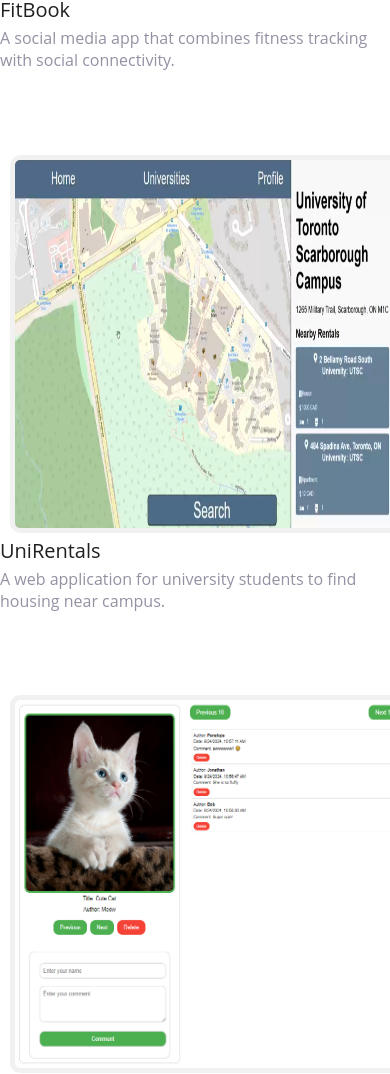
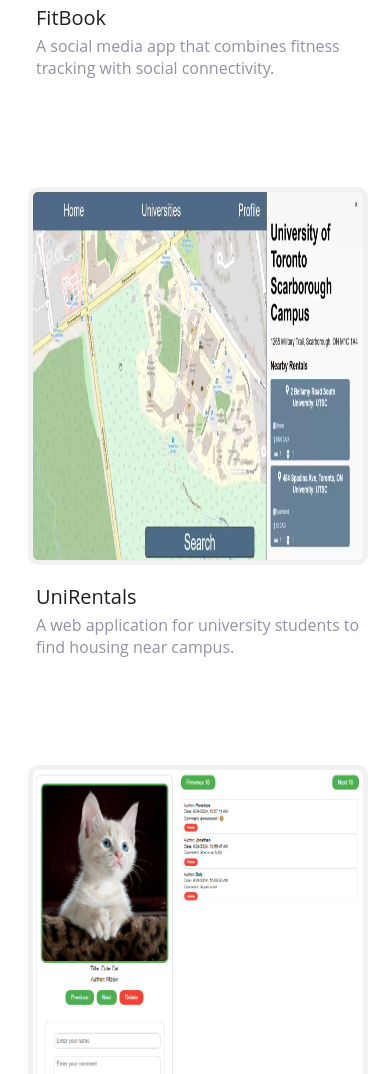
Before and after one commit to e-than-c/personal-webpage-2, a plain HTML site: page index.html in a window 390 px wide. Shown: the part 842-1916 px from the top of the page. Drawn offline with Linux system fonts and the light colour scheme.

Commit message:
project page more mobile friendly

```diff
--- a/css/main.css
+++ b/css/main.css
@@ -3,6 +3,7 @@ html {
   max-width: 100%;
   overflow-x: hidden;
 }
+
 body {
   background-color: #1f1f1f;
   font-family: "Open Sans", sans-serif;
--- a/css/project-page.css
+++ b/css/project-page.css
@@ -16,7 +16,6 @@
 
 .project-header {
   display: flex;
-  justify-content: space-between;
   align-items: center;
   margin-bottom: 1.25rem;
   color: #4e4d50;
--- a/css/projects.css
+++ b/css/projects.css
@@ -1,27 +1,29 @@
 .container {
     display: grid;
     grid-template-columns: repeat(auto-fit, minmax(18.75rem, 1fr)); /* project cards per row */
-    gap: 1em;
-    padding: 1em;
-    width: 80%;
-
+    gap: 5rem;
+    padding: 0 1em;
+    margin: 0 auto;
+    width: 100%;
+    box-sizing: border-box;
 }
 
 .project {
     display: flex;
     flex-direction: column;
     align-items: center;
-    margin: 0 auto;
-    margin-bottom: 3.125rem;
+    max-width: 100%;
+    box-sizing: border-box;
 }
 
 .project-card {
     border-radius: 0.625rem;
-    padding: 0.625rem;
+    padding: 0.5rem;
     width: 23rem;
     height: 23rem;
-    margin: 0 auto;
+    gap: 2rem;
     transition: transform 0.2s;
+    margin: 1rem 0;
 }
 
 
@@ -46,6 +48,7 @@
     background-color: rgb(226, 218, 218);
     color: white;
     border-radius: 0.625rem;
+    max-width: 100%;
     width: 23rem;
 }
 
@@ -84,7 +87,7 @@ body.dark-mode .project-description {
 @media (max-width: 768px) {
     .container {
         width: 100%;
-        padding: 1em;
+        padding-right: 2em;
     }
 
     .project-card {
@@ -95,6 +98,7 @@ body.dark-mode .project-description {
     .project-info {
         width: 100%;
         max-width: 100%;
+        padding-left: 2rem;
     }
 
     .project-name {
```
